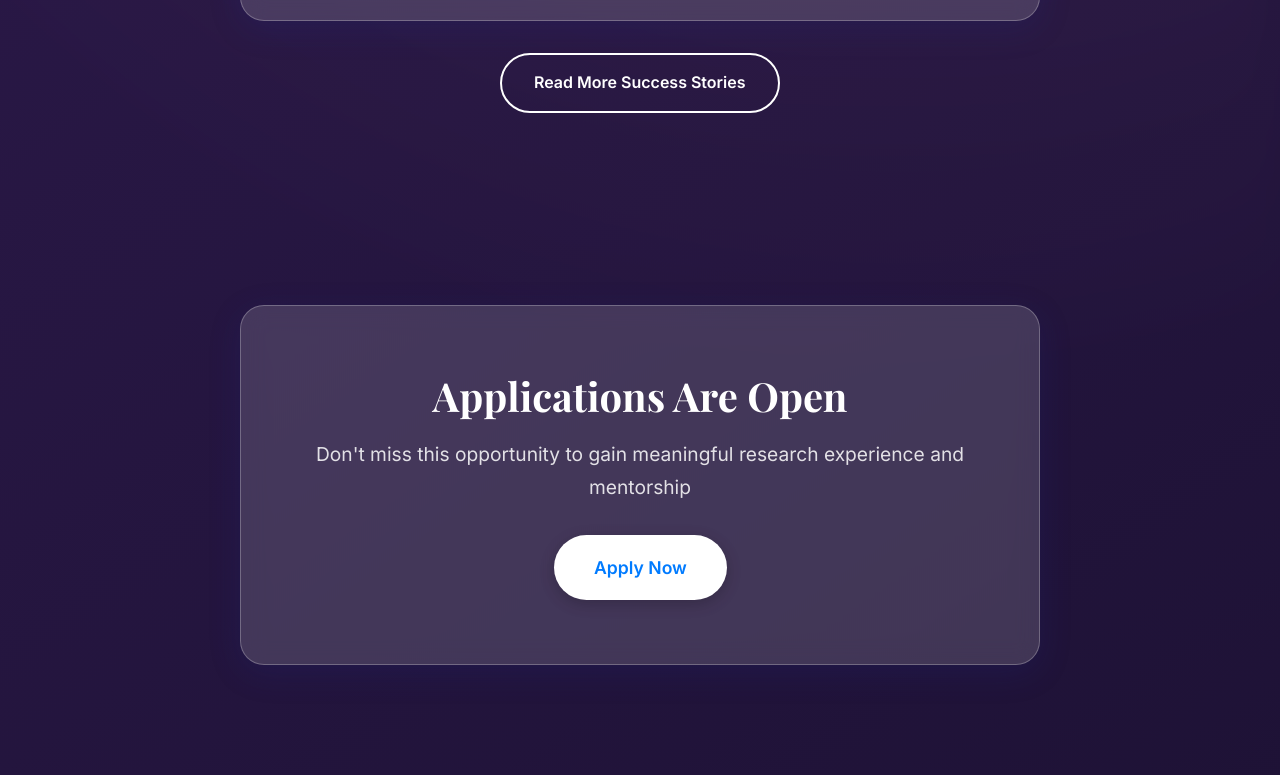
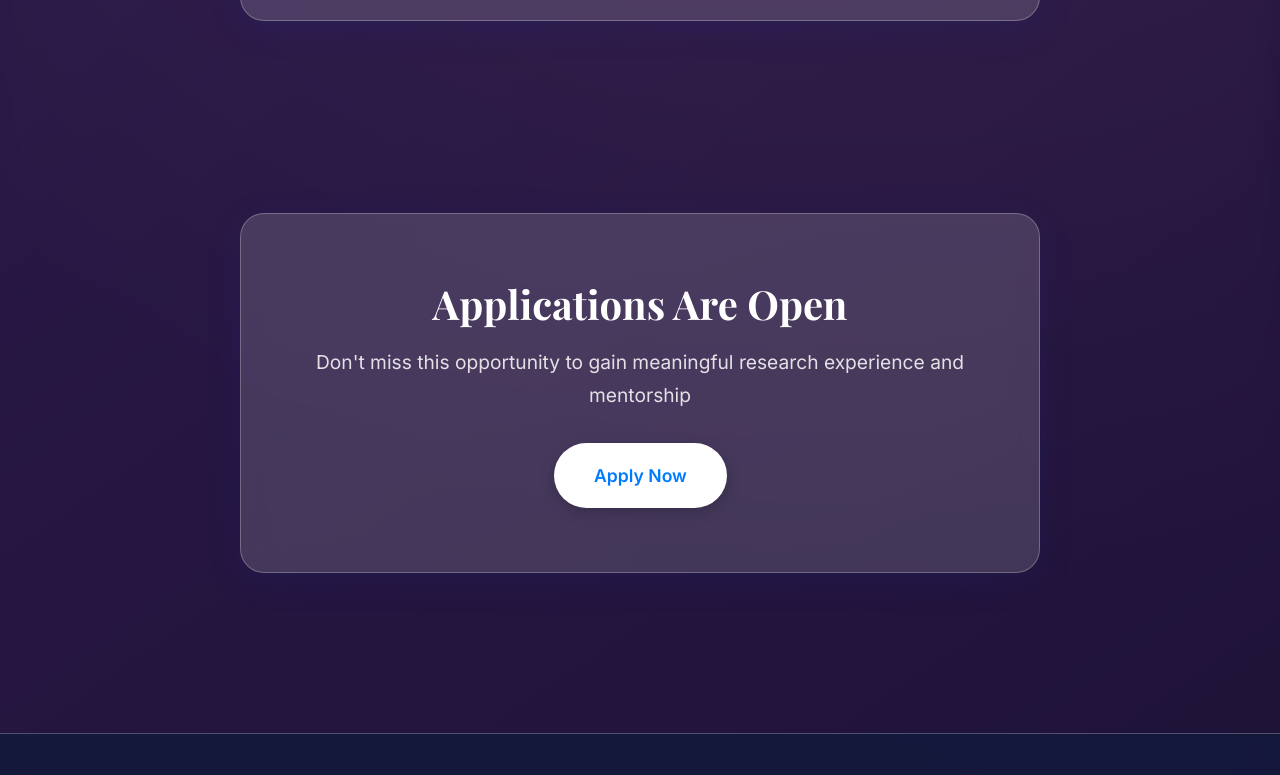
Before and after one commit to beauhsiacreighton/med-ramp, a website: page index.html in a window 1280 px wide. Shown: the part 3659-4434 px from the top of the page. Drawn offline with nearby package versions, Linux system fonts and the light colour scheme.

Commit message:
Update index.html

```diff
--- a/index.html
+++ b/index.html
@@ -168,9 +168,7 @@
                     <span>Accepted to Mayo Clinic Alix School of Medicine</span>
                 </div>
             </div>
-            <div class="text-center" style="margin-top: 2rem;">
-                <a href="success-stories.html" class="btn btn-secondary">Read More Success Stories</a>
-            </div>
+
         </div>
     </section>
 
```
